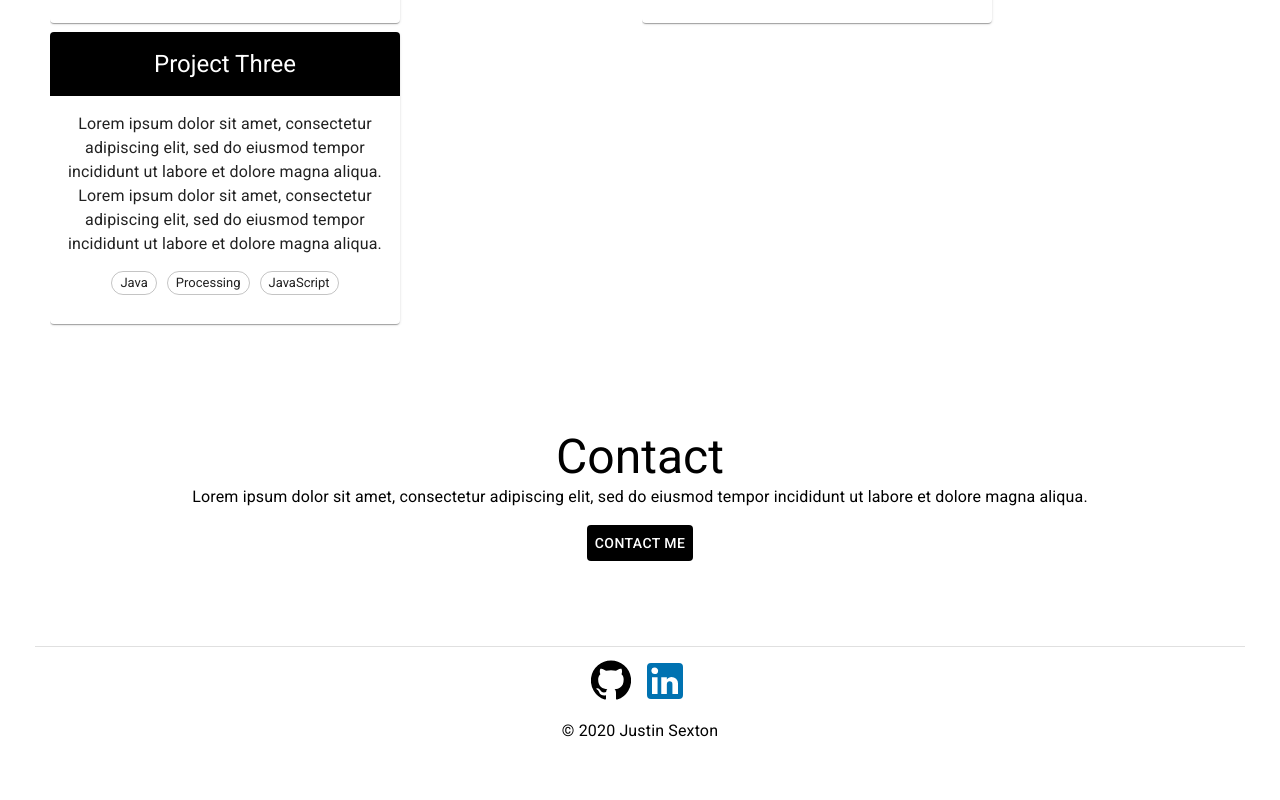
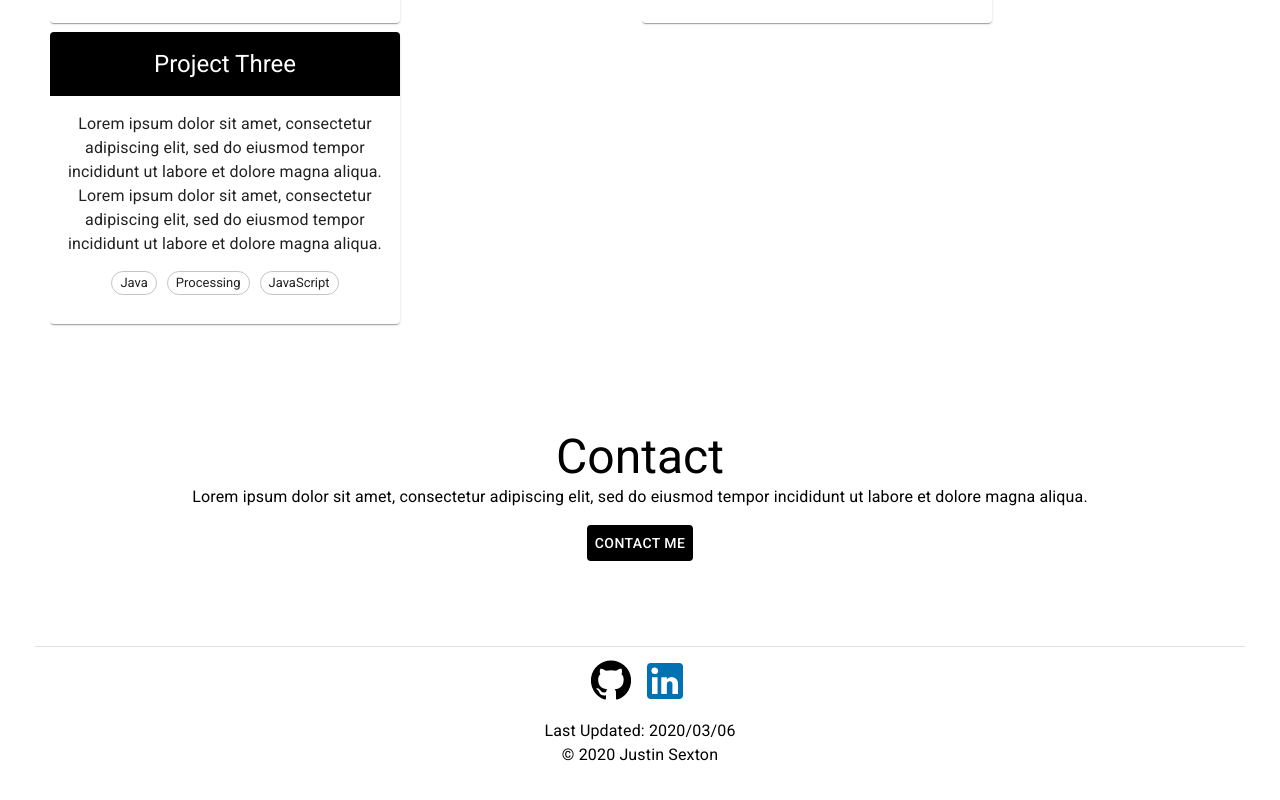
Before and after one commit to jsexton-portfolio/portfolio-website, a React (Create React App) app: page / in a window 1280 px wide. Shown: the part 1659-2459 px from the top of the page. Before the commit the page ends 2437 px from the top, so only its background shows below. Built offline with nearby package versions, Linux system fonts and the light colour scheme.

Commit message:
Added last updated date to footer

```diff
--- a/src/components/Footer/Footer.js
+++ b/src/components/Footer/Footer.js
@@ -21,6 +21,9 @@ export const Footer = () => {
       </Container>
 
       <Typography>
+        Last Updated: 2020/03/06
+      </Typography>
+      <Typography>
         &copy; 2020 Justin Sexton
       </Typography>
     </div>
```
